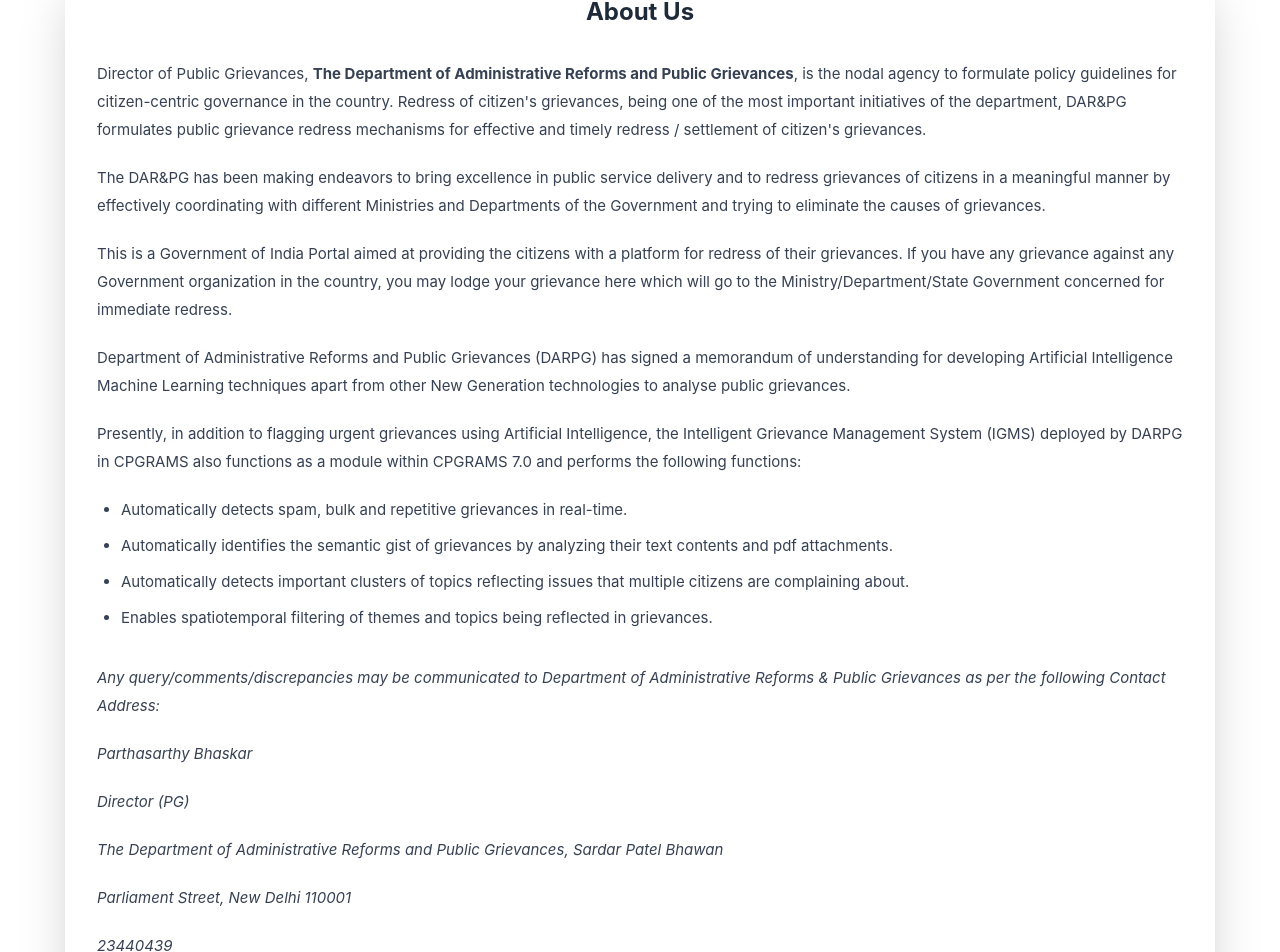
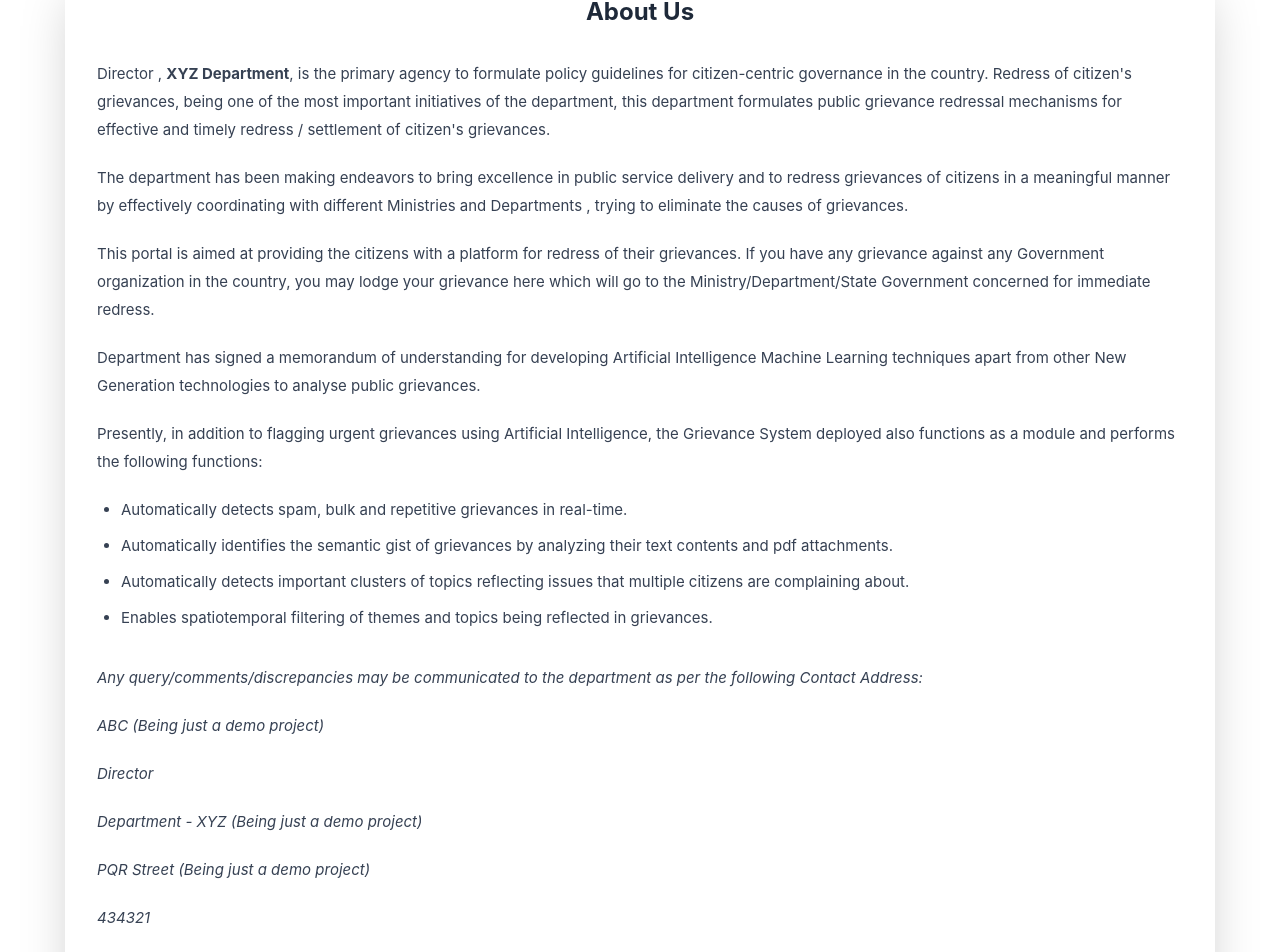
Before and after one commit to Pulkit9999/Nagar-Setu, a React (Vite) app: page /about-us in a window 1280 px wide. Shown: the part 265-1217 px from the top of the page. Built offline with nearby package versions, Linux system fonts and the light colour scheme; no server answers.

Commit message:
Made some changes in static data

```diff
--- a/src/components/AboutUsScreen.jsx
+++ b/src/components/AboutUsScreen.jsx
@@ -9,28 +9,28 @@
           <h1 className="about-us-heading">About Us</h1>
           <div className="about-us-content">
             <p>
-              Director of Public Grievances,{" "}
+              Director , {}
               <strong>
-                The Department of Administrative Reforms and Public Grievances
+                XYZ Department
               </strong>
-              , is the nodal agency to formulate policy guidelines for
+              , is the primary  agency to formulate policy guidelines for
               citizen-centric governance in the country. Redress of citizen's
               grievances, being one of the most important initiatives of the
-              department, DAR&amp;PG formulates public grievance redress
+              department, this department  formulates public grievance redressal
               mechanisms for effective and timely redress / settlement of
               citizen's grievances.
             </p>
 
             <p>
-              The DAR&amp;PG has been making endeavors to bring excellence in
+              The department has been making endeavors to bring excellence in
               public service delivery and to redress grievances of citizens in a
               meaningful manner by effectively coordinating with different
-              Ministries and Departments of the Government and trying to
+              Ministries and Departments ,  trying to
               eliminate the causes of grievances.
             </p>
 
             <p>
-              This is a Government of India Portal aimed at providing the
+              This portal is aimed at providing the
               citizens with a platform for redress of their grievances. If you
               have any grievance against any Government organization in the
               country, you may lodge your grievance here which will go to the
@@ -39,7 +39,7 @@
             </p>
 
             <p>
-              Department of Administrative Reforms and Public Grievances (DARPG)
+              Department
               has signed a memorandum of understanding for developing Artificial
               Intelligence Machine Learning techniques apart from other New
               Generation technologies to analyse public grievances.
@@ -47,9 +47,9 @@
 
             <p>
               Presently, in addition to flagging urgent grievances using
-              Artificial Intelligence, the Intelligent Grievance Management
-              System (IGMS) deployed by DARPG in CPGRAMS also functions as a
-              module within CPGRAMS 7.0 and performs the following functions:
+              Artificial Intelligence, the  Grievance System
+               deployed also functions as a
+              module and performs the following functions:
             </p>
 
             <ul className="about-us-list">
@@ -72,20 +72,19 @@
             </ul>
 
             <p className="about-us-contact-heading">
-              Any query/comments/discrepancies may be communicated to Department
-              of Administrative Reforms &amp; Public Grievances as per the
+              Any query/comments/discrepancies may be communicated to the department
+                as per the
               following Contact Address:
             </p>
 
             <div className="about-us-contact">
-              <p>Parthasarthy Bhaskar</p>
-              <p>Director (PG)</p>
+              <p>ABC (Being just a demo project)</p>
+              <p>Director</p>
               <p>
-                The Department of Administrative Reforms and Public Grievances,
-                Sardar Patel Bhawan
+                Department - XYZ (Being just a demo project)
               </p>
-              <p>Parliament Street, New Delhi 110001</p>
-              <p>23440439</p>
+              <p>PQR Street (Being just a demo project)</p>
+              <p>434321 </p>
 
               <p className="about-us-disclaimer">
                 Note: Nagar Setu is a personal project created for learning and
--- a/src/components/ContactUsScreen.jsx
+++ b/src/components/ContactUsScreen.jsx
@@ -4,25 +4,25 @@
 const officers = [
   {
     sno: 1,
-    name: "Shri Mukul Dixit",
-    designation: "Under Secretary (Public)",
-    grievance: "Prime Minister Office",
-    phone: "23014155",
+    name: "Officer 1 (Being just a demo project)",
+    designation: "Designation 1 (Being just a demo project)",
+    grievance: "-",
+    phone: "-",
     fax: "-",
   },
   {
     sno: 2,
-    name: "",
-    designation: "Joint Secretary",
-    grievance: "Cabinet Secretariat",
-    phone: "23743139",
+    name: "Officer 2 (Being just a demo project)",
+    designation: "Designation 2 (Being just a demo project)",
+    grievance: "-",
+    phone: "-",
     fax: "-",
   },
   {
     sno: 3,
-    name: "Shri J.G. Subramanian",
-    designation: "Deputy Secretary (Admn, Estt. & Transport)",
-    grievance: "President's Secretariat",
+    name: "Officer 3 (Being just a demo project)",
+    designation: "Designation 3 (Being just a demo project)",
+    grievance: "-",
     phone: "--",
     fax: "-",
   },
@@ -89,30 +89,28 @@
             <div className="contact-info-section">
 
               <p>
-                Director of Public Grievances, The Department of
-                Administrative Reforms and Public Grievances.
+                Director of  Grievances
               </p>
 
-              <h4>Sardendu Kr Pandey</h4>
+              <h4>ABC (Being just a demo project)</h4>
 
               <p>Director</p>
 
-              <p>23401455</p>
+              <p>434321</p>
 
             </div>
 
             <div className="contact-info-section">
 
               <p>
-                Head of the Department, The Department of
-                Administrative Reforms and Public Grievances.
+                Head of the Department
               </p>
 
-              <h4>Nivedita Shukla Verma</h4>
+              <h4>XYZ (Being just a demo project)</h4>
 
               <p>Secretary</p>
 
-              <p>23742133</p>
+              <p>434321</p>
 
             </div>
 
--- a/src/components/NavBar.jsx
+++ b/src/components/NavBar.jsx
@@ -13,8 +13,8 @@
         <div className="gov-navbar__divider" />
 
         <div className="gov-navbar__ministry">
-          <span>कार्मिक, लोक शिकायत और पेंशन मंत्रालय</span>
-          <span>Ministry of Personnel, Public Grievances & Pensions</span>
+          <span>एबीसी मंत्रालय </span>
+          <span> ABC Department (Being just a demo project)</span>
         </div>
       </div>
 
```
